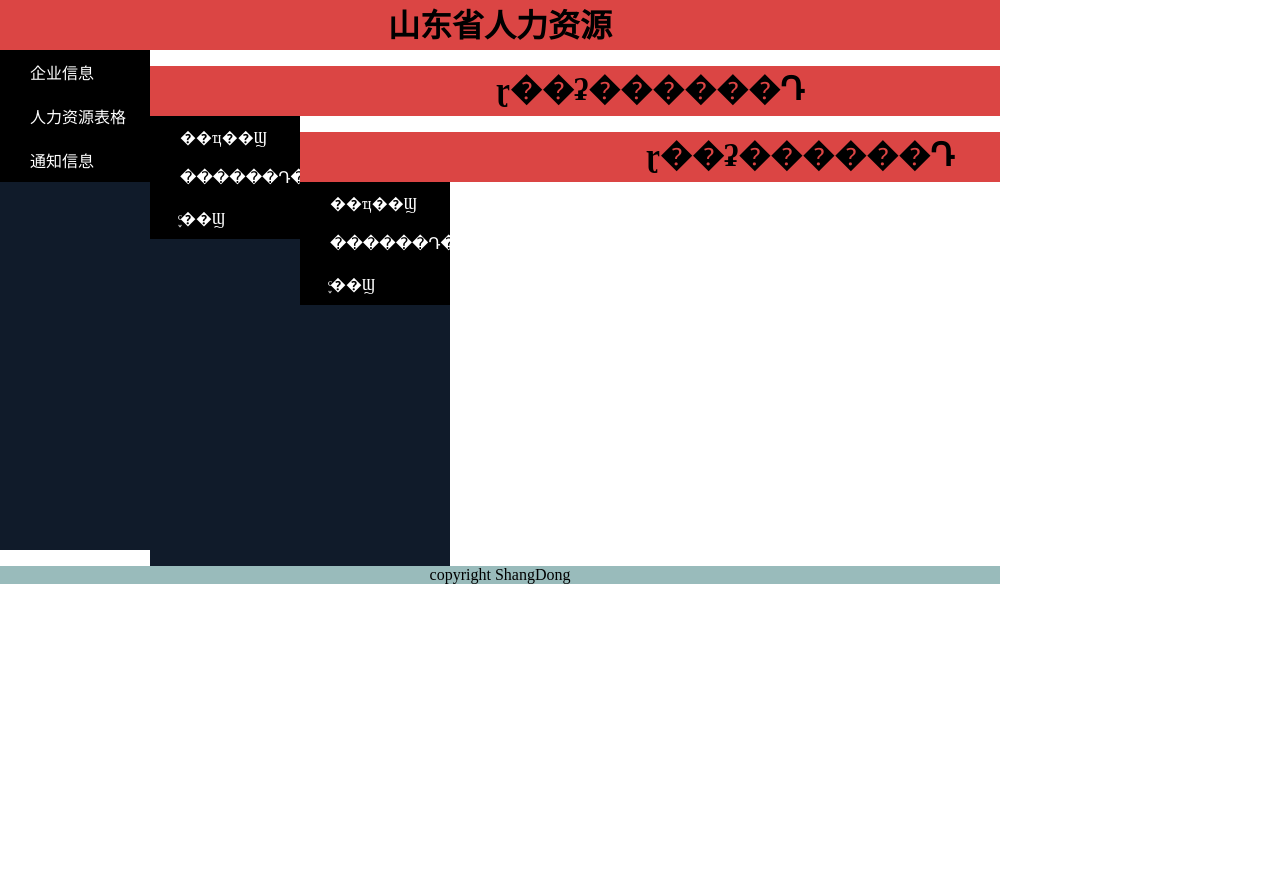
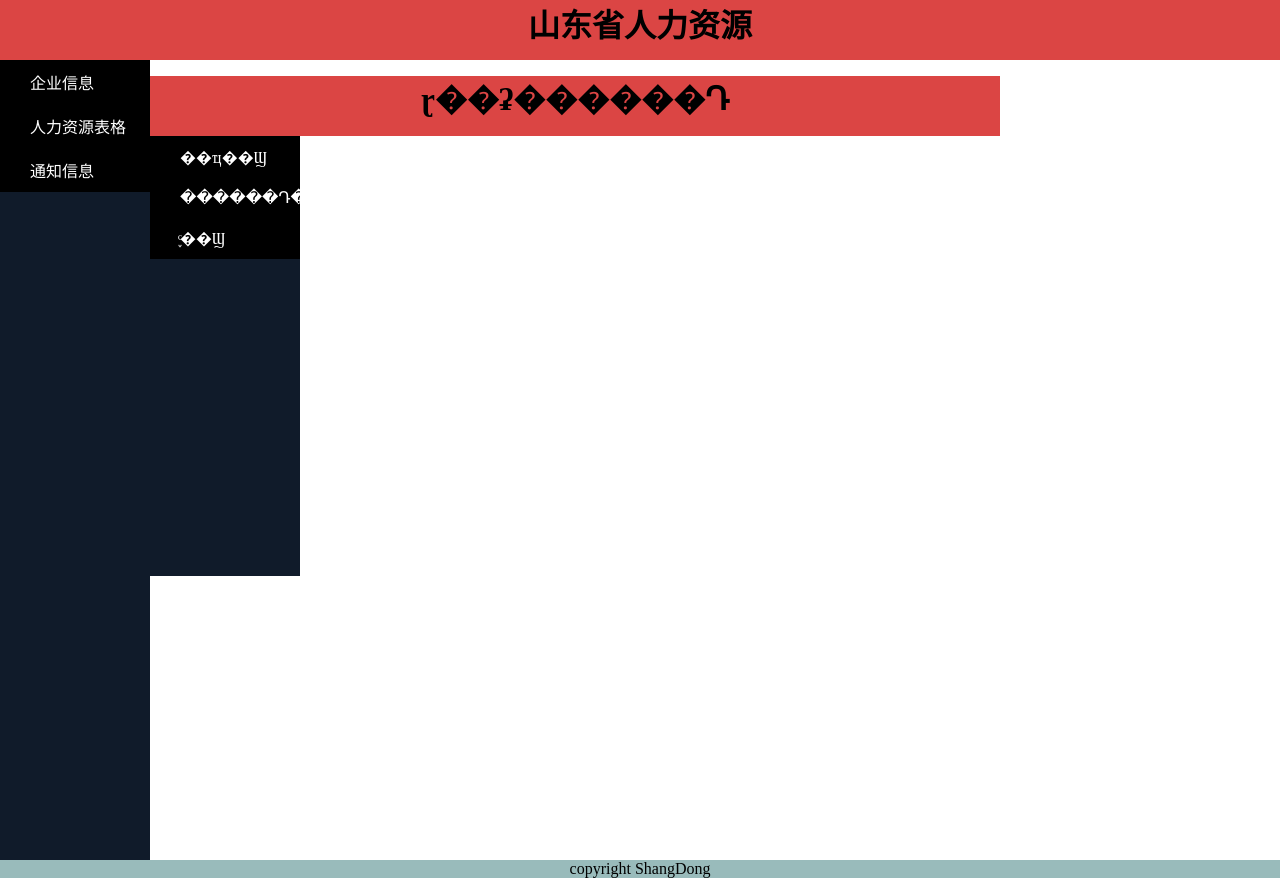
Before and after one commit to BITFierce/smcclass, a PHP site: page / in a window 1280 px wide. Before the commit the page ends 584 px from the top, so only its background shows below. Run offline with PHP 8.4, Linux system fonts and the light colour scheme.

Commit message:
js+css修改
css修改为自适应，js修改为可以缩合

```diff
--- a/前端/css/style.css
+++ b/前端/css/style.css
@@ -1,17 +1,17 @@
 #container {
-    width:1000px;
+    width: 100%;
 }
 #header {
     background-color: #db4544;
-    height: 50px;
-    width: 1000px;
+    height: 60px;
+    width: 100%;
     float: top;
     text-align: center;
 }
 #menu {
     background-color: #101b2a;
     font-size: 16px;
-    height: 500px;
+    height: 100%;
     width: 150px;
     float: left;
     padding: 0px;
--- a/前端/js/Show.js
+++ b/前端/js/Show.js
@@ -1,6 +1,17 @@
 var arrays = new Array("rule","sheet","inform");
-function Show(tagId) {
-for (var i = 0; i < arrays.length; i++) {
+var lastTagId = -1;
+function Show(tagId)
+{
+    if (lastTagId == tagId)
+    {
+        lastTagId = -1;
+        document.getElementById(tagId).parentNode.style.backgroundColor = "RGB(0,0,0)";
+        document.getElementById(tagId).style.display = "none";
+    }
+    else
+    {
+        for (var i = 0; i < arrays.length; i++)
+        {
             if (arrays[i] == tagId) {
                 document.getElementById(arrays[i]).parentNode.style.backgroundColor = "RGB(0,0,0)";
                 document.getElementById(arrays[i]).style.display = "block";
@@ -10,4 +21,6 @@ document.getElementById(arrays[i]).parentNode.style.backgroundColor = "RGB(0,0,0
                 document.getElementById(arrays[i]).style.display = "none";
             }
         }
+        lastTagId = tagId;
     }
+}
```
Lines whose indentation alone changed are shown as unchanged.
